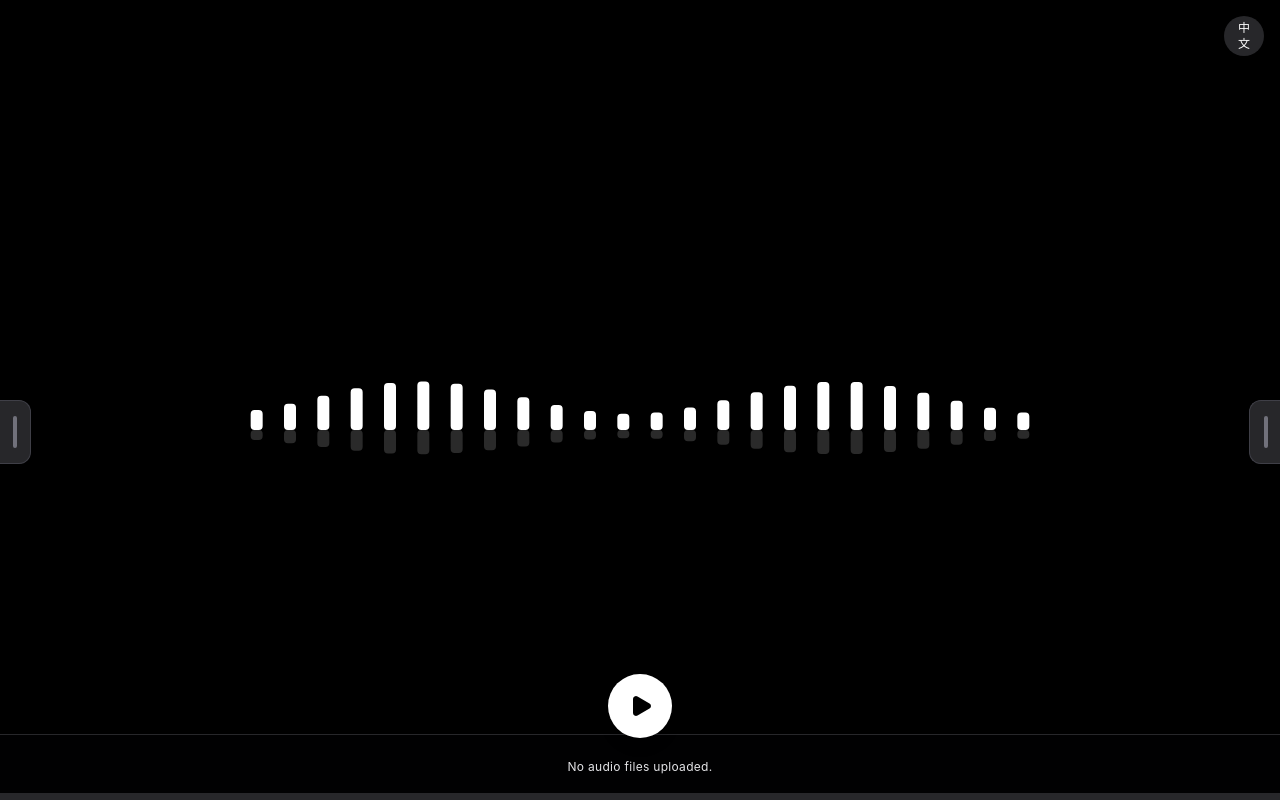
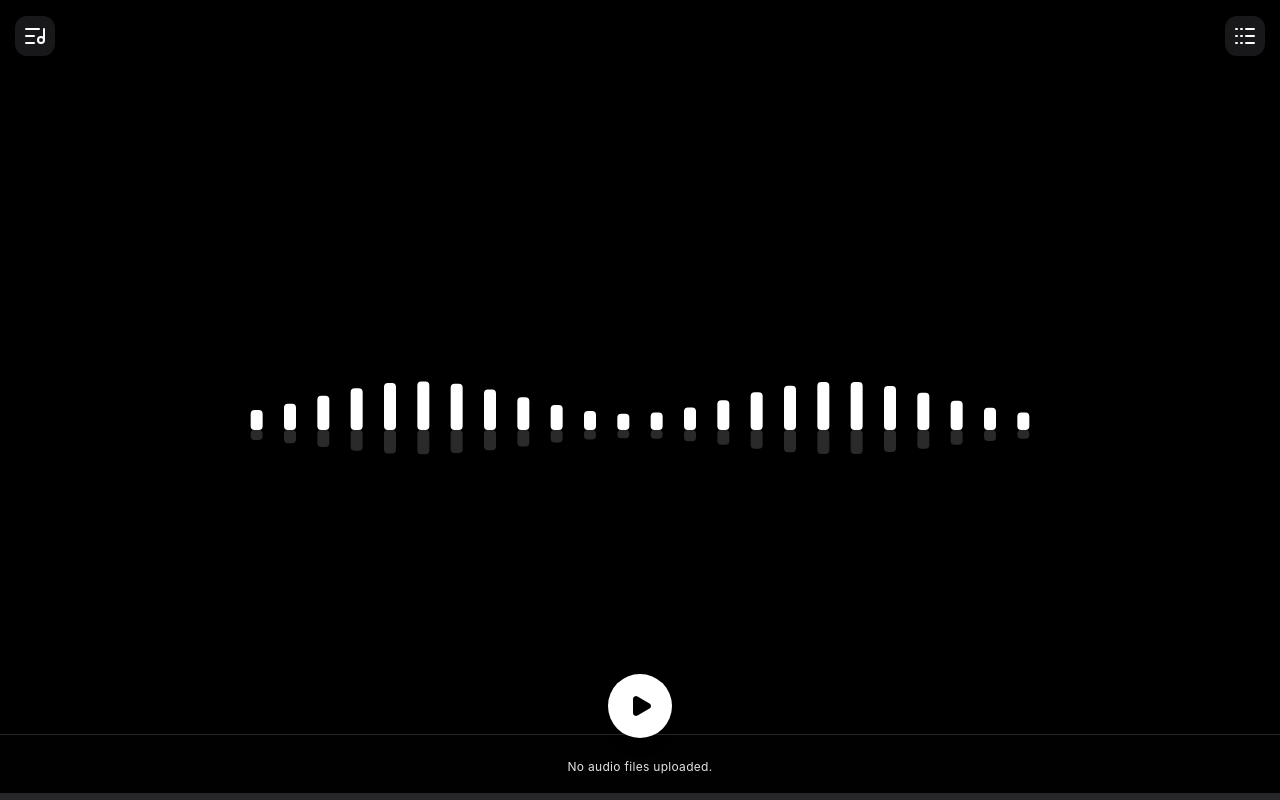
Before and after one commit to zylen-det/Audio-spectrum-renderer, a React (Vite) app: page /en in a window 1280 px wide. Built offline with nearby package versions, Linux system fonts and the light colour scheme.

Commit message:
better drawer trigger button

```diff
--- a/src/app/[lang]/App.tsx
+++ b/src/app/[lang]/App.tsx
@@ -13,6 +13,8 @@ import type { FFmpeg } from "@ffmpeg/ffmpeg"
 import { fetchFile, toBlobURL } from "@ffmpeg/util"
 import { generateASSHeader, generateASSFrame } from "../../utils/assUtils"
 import { runVideoRender } from "../../utils/videoRenderer"
+import { motion } from "motion/react"
+import { PopOutButton } from "../../components/PopOutButton"
 
 export const DEFAULT_SETTINGS: VisualizerSettings = {
   barCount: 24,
@@ -339,8 +341,7 @@ export default function App() {
         currentFileName={files.find((f) => f.id === currentFileId)?.name}
       />
 
-      <button
-        className="fixed top-4 right-4 bg-zinc-800 text-white text-xs w-10 h-10 px-3 py-1 rounded-full shadow-md hover:bg-zinc-700 transition-colors z-100"
+      <PopOutButton
         title={lang === "en" ? "Switch to Chinese" : "切換至英文"}
         onClick={() => {
           const nextLang = lang === "en" ? "zh" : "en"
@@ -352,7 +353,7 @@ export default function App() {
         }}
       >
         {lang === "en" ? "中文" : "EN"}
-      </button>
+      </PopOutButton>
     </div>
   )
 }
--- a/src/components/LeftDrawer.tsx
+++ b/src/components/LeftDrawer.tsx
@@ -1,7 +1,14 @@
 import React from "react"
 import { motion } from "motion/react"
 import { AudioFile } from "../types"
-import { Trash2, Music, Upload, Clock, HardDrive } from "lucide-react"
+import {
+  Trash2,
+  Music,
+  Upload,
+  Clock,
+  HardDrive,
+  ListMusic,
+} from "lucide-react"
 import { useI18n } from "../app/[lang]/i18nContext"
 
 interface LeftDrawerProps {
@@ -33,13 +40,15 @@ export const LeftDrawer: React.FC<LeftDrawerProps> = ({
     >
       <button
         onClick={() => setIsOpen(!isOpen)}
-        className="absolute top-1/2 -right-8 w-8 h-16 bg-zinc-800 rounded-r-xl flex items-center justify-center border-y border-r border-zinc-700 hover:bg-zinc-700 transition-colors"
+        className="absolute top-4 -right-14 w-10 h-10 bg-zinc-900 rounded-xl flex items-center justify-center border-zinc-800 hover:bg-zinc-800 transition-colors"
       >
-        <div className="w-1 h-8 bg-zinc-500 rounded-full" />
+        <ListMusic className="w-6 h-6 bg-transparent" />
       </button>
 
       <div className="p-6 border-b border-zinc-800">
-        <h2 className="text-xl font-bold mb-4 tracking-tight">{dict.drawer.audioFiles}</h2>
+        <h2 className="text-xl font-bold mb-4 tracking-tight">
+          {dict.drawer.audioFiles}
+        </h2>
         <label className="flex items-center justify-center gap-2 w-full bg-white text-black font-bold py-3 rounded-xl cursor-pointer hover:bg-zinc-200 transition-colors">
           <Upload size={18} />
           <span>{dict.common.upload}</span>
@@ -62,17 +71,19 @@ export const LeftDrawer: React.FC<LeftDrawerProps> = ({
           <div
             key={file.id}
             onClick={() => onSelect(file)}
-            className={`group p-3 rounded-xl border transition-all cursor-pointer relative ${currentFileId === file.id
+            className={`group p-3 rounded-xl border transition-all cursor-pointer relative ${
+              currentFileId === file.id
                 ? "bg-zinc-900 border-zinc-700"
                 : "bg-transparent border-transparent hover:bg-zinc-800/50"
-              }`}
+            }`}
           >
             <div className="flex items-start gap-3">
               <div
-                className={`w-10 h-10 rounded-lg flex items-center justify-center shrink-0 ${currentFileId === file.id
+                className={`w-10 h-10 rounded-lg flex items-center justify-center shrink-0 ${
+                  currentFileId === file.id
                     ? "bg-zinc-600 text-white"
                     : "bg-zinc-800 text-zinc-500"
-                  }`}
+                }`}
               >
                 <Music size={20} />
               </div>
--- /dev/null
+++ b/src/components/PopOutButton.tsx
@@ -0,0 +1,55 @@
+import React, { useState, useEffect } from "react"
+import { motion } from "framer-motion"
+
+interface props {
+  onClick: React.MouseEventHandler<HTMLButtonElement>
+  title: string
+  children: React.ReactNode
+}
+
+export function PopOutButton({ onClick, title, children }: props) {
+  const [isInitialShow, setIsInitialShow] = useState(true)
+  const [isHovered, setIsHovered] = useState(false)
+
+  useEffect(() => {
+    const timer = setTimeout(() => {
+      setIsInitialShow(false)
+    }, 2000)
+    return () => clearTimeout(timer)
+  }, [])
+
+  const isVisible = isInitialShow || isHovered
+
+  return (
+    <div
+      // 【關鍵修改 1】：拿掉 left-0 right-0，改用 left-1/2 -translate-x-1/2 置中
+      // 【關鍵修改 2】：給予明確寬度 (w-24)，讓感應區只集中在中段
+      className="fixed top-0 left-1/2 -translate-x-1/2 w-24 h-16 pt-4 flex justify-center z-[100] pointer-events-none"
+      onMouseEnter={() => setIsHovered(true)}
+      onMouseLeave={() => setIsHovered(false)}
+    >
+      {/* 隱形感應區：現在它只會有 96px (w-24) 寬，絕對不會擋到左右兩邊的其他按鈕 */}
+      <div className="absolute top-0 left-0 w-full h-full pointer-events-auto" />
+
+      <motion.button
+        initial={{ y: -60 }}
+        animate={{ y: isVisible ? 0 : -60 }}
+        transition={{
+          type: "spring",
+          stiffness: 300,
+          damping: 25,
+        }}
+        className="
+            pointer-events-auto relative z-10
+            bg-zinc-800 text-white text-xs w-10 h-10 rounded-full shadow-md
+            flex items-center justify-center
+            hover:bg-zinc-700 transition-colors
+          "
+        title={title}
+        onClick={onClick}
+      >
+        {children}
+      </motion.button>
+    </div>
+  )
+}
--- a/src/components/RightDrawer.tsx
+++ b/src/components/RightDrawer.tsx
@@ -10,6 +10,7 @@ import {
   Film,
   X,
   AlertTriangle,
+  Logs,
 } from "lucide-react"
 
 interface RightDrawerProps {
@@ -49,13 +50,15 @@ export const RightDrawer: React.FC<RightDrawerProps> = ({
       >
         <button
           onClick={() => setIsOpen(!isOpen)}
-          className="absolute top-1/2 -left-8 w-8 h-16 bg-zinc-800 rounded-l-xl flex items-center justify-center border-y border-l border-zinc-700 hover:bg-zinc-700 transition-colors"
+          className="absolute top-4 -left-14 w-10 h-10 bg-zinc-900 rounded-xl flex items-center justify-center border-zinc-700 hover:bg-zinc-700 transition-colors"
         >
-          <div className="w-1 h-8 bg-zinc-500 rounded-full" />
+          <Logs className="w-6 h-6 bg-transparent" />
         </button>
 
         <div className="p-6 border-b border-zinc-800">
-          <h2 className="text-xl font-bold tracking-tight">{dict.drawer.renderQueue}</h2>
+          <h2 className="text-xl font-bold tracking-tight">
+            {dict.drawer.renderQueue}
+          </h2>
           <p className="text-xs text-zinc-500 mt-1">{queue.length} tasks</p>
         </div>
 
@@ -95,16 +98,22 @@ export const RightDrawer: React.FC<RightDrawerProps> = ({
               <div className="space-y-3 pt-1 pb-1">
                 <StageItem
                   label="Decoding"
-                  isActive={task.status === "analyzing" && !task.stageTimestamps.decoding?.end}
+                  isActive={
+                    task.status === "analyzing" &&
+                    !task.stageTimestamps.decoding?.end
+                  }
                   isDone={!!task.stageTimestamps.decoding?.end}
                   timestamps={task.stageTimestamps.decoding}
                 />
 
-                {task.settings.encoder === 'ffmpeg' && (
+                {task.settings.encoder === "ffmpeg" && (
                   <StageItem
                     label="Generating Frames"
                     progress={task.stageProgress.physics}
-                    isActive={task.status === "rendering_frames" && !task.stageTimestamps.physics?.end}
+                    isActive={
+                      task.status === "rendering_frames" &&
+                      !task.stageTimestamps.physics?.end
+                    }
                     isDone={!!task.stageTimestamps.physics?.end}
                     timestamps={task.stageTimestamps.physics}
                   />
@@ -172,14 +181,14 @@ export const RightDrawer: React.FC<RightDrawerProps> = ({
                   <h3 className="text-lg font-bold text-white mb-1">
                     {queue.find((t) => t.id === taskToCancel)?.status ===
                       "done" ||
-                      queue.find((t) => t.id === taskToCancel)?.status === "error"
+                    queue.find((t) => t.id === taskToCancel)?.status === "error"
                       ? dict.drawer.removeTask
                       : dict.drawer.cancelRendering}
                   </h3>
                   <p className="text-sm text-zinc-400">
                     {queue.find((t) => t.id === taskToCancel)?.status ===
                       "done" ||
-                      queue.find((t) => t.id === taskToCancel)?.status === "error"
+                    queue.find((t) => t.id === taskToCancel)?.status === "error"
                       ? dict.drawer.removeTaskConfirm
                       : dict.drawer.cancelTaskConfirm}
                   </p>
@@ -197,7 +206,7 @@ export const RightDrawer: React.FC<RightDrawerProps> = ({
                   >
                     {queue.find((t) => t.id === taskToCancel)?.status ===
                       "done" ||
-                      queue.find((t) => t.id === taskToCancel)?.status === "error"
+                    queue.find((t) => t.id === taskToCancel)?.status === "error"
                       ? dict.drawer.yesRemove
                       : dict.drawer.yesCancel}
                   </button>
@@ -216,61 +225,80 @@ const StageItem = ({
   progress,
   isActive,
   isDone,
-  timestamps
+  timestamps,
 }: {
-  label: string;
-  progress?: number;
-  isActive: boolean;
-  isDone: boolean;
-  timestamps?: { start: number; end?: number };
+  label: string
+  progress?: number
+  isActive: boolean
+  isDone: boolean
+  timestamps?: { start: number; end?: number }
 }) => {
-  const [elapsed, setElapsed] = useState("00:00");
+  const [elapsed, setElapsed] = useState("00:00")
 
   useEffect(() => {
-    let interval: any;
+    let interval: any
     if (isActive && timestamps?.start && !isDone) {
-      const diff = Date.now() - timestamps.start;
-      setElapsed(formatDuration(diff));
+      const diff = Date.now() - timestamps.start
+      setElapsed(formatDuration(diff))
 
       interval = setInterval(() => {
-        const diff = Date.now() - timestamps.start;
-        setElapsed(formatDuration(diff));
-      }, 1000);
+        const diff = Date.now() - timestamps.start
+        setElapsed(formatDuration(diff))
+      }, 1000)
     } else if (timestamps?.start && timestamps?.end) {
-      setElapsed(formatDuration(timestamps.end - timestamps.start));
+      setElapsed(formatDuration(timestamps.end - timestamps.start))
     } else {
-      setElapsed("00:00");
+      setElapsed("00:00")
     }
-    return () => clearInterval(interval);
-  }, [isActive, isDone, timestamps]);
+    return () => clearInterval(interval)
+  }, [isActive, isDone, timestamps])
 
   const displayLabel = isDone
-    ? (label === 'Decoding' ? 'Decoded' :
-      label === 'Generating Frames' ? 'Generated' :
-        label === 'Rendering' ? 'Rendered' :
-          label === 'Mixing' ? 'Mixed' : label)
-    : label;
+    ? label === "Decoding"
+      ? "Decoded"
+      : label === "Generating Frames"
+        ? "Generated"
+        : label === "Rendering"
+          ? "Rendered"
+          : label === "Mixing"
+            ? "Mixed"
+            : label
+    : label
 
   return (
-    <div className={`space-y-1.5 transition-opacity duration-300 ${!isActive && !isDone ? 'opacity-30' : 'opacity-100'}`}>
+    <div
+      className={`space-y-1.5 transition-opacity duration-300 ${!isActive && !isDone ? "opacity-30" : "opacity-100"}`}
+    >
       <div className="flex justify-between items-center text-[10px] uppercase font-black tracking-widest">
         <div className="flex items-center gap-1.5 min-w-0">
-          <span className={`${isActive ? 'text-zinc-100' : isDone ? 'text-emerald-500' : 'text-zinc-500'} flex items-center gap-1.5 truncate`}>
-            {isDone ? <CheckCircle2 size={10} /> : <div className={`w-1 h-1 rounded-full ${isActive ? 'bg-zinc-100 animate-pulse' : 'bg-zinc-600'}`} />}
+          <span
+            className={`${isActive ? "text-zinc-100" : isDone ? "text-emerald-500" : "text-zinc-500"} flex items-center gap-1.5 truncate`}
+          >
+            {isDone ? (
+              <CheckCircle2 size={10} />
+            ) : (
+              <div
+                className={`w-1 h-1 rounded-full ${isActive ? "bg-zinc-100 animate-pulse" : "bg-zinc-600"}`}
+              />
+            )}
             {displayLabel}
           </span>
           {progress !== undefined && !isDone && (
-            <span className={isActive ? 'text-zinc-300' : 'text-zinc-600'}>{progress}%</span>
+            <span className={isActive ? "text-zinc-300" : "text-zinc-600"}>
+              {progress}%
+            </span>
           )}
         </div>
-        <span className={`${isActive ? 'text-zinc-100' : 'text-zinc-500'} tabular-nums shrink-0`}>
+        <span
+          className={`${isActive ? "text-zinc-100" : "text-zinc-500"} tabular-nums shrink-0`}
+        >
           {elapsed}
         </span>
       </div>
       {progress !== undefined && !isDone && (
         <div className="h-1 bg-zinc-800/50 rounded-full overflow-hidden">
           <motion.div
-            className={`h-full ${isActive ? 'bg-zinc-200' : 'bg-zinc-700'}`}
+            className={`h-full ${isActive ? "bg-zinc-200" : "bg-zinc-700"}`}
             initial={{ width: 0 }}
             animate={{ width: `${progress}%` }}
             transition={{ type: "spring", bounce: 0, duration: 0.5 }}
@@ -282,11 +310,11 @@ const StageItem = ({
 }
 
 const formatDuration = (ms: number) => {
-  const totalSeconds = Math.floor(ms / 1000);
-  const minutes = Math.floor(totalSeconds / 60);
-  const seconds = totalSeconds % 60;
-  return `${minutes.toString().padStart(2, "0")}:${seconds.toString().padStart(2, "0")}`;
-};
+  const totalSeconds = Math.floor(ms / 1000)
+  const minutes = Math.floor(totalSeconds / 60)
+  const seconds = totalSeconds % 60
+  return `${minutes.toString().padStart(2, "0")}:${seconds.toString().padStart(2, "0")}`
+}
 
 const StatusIcon = ({ status }: { status: RenderTask["status"] }) => {
   switch (status) {
```
